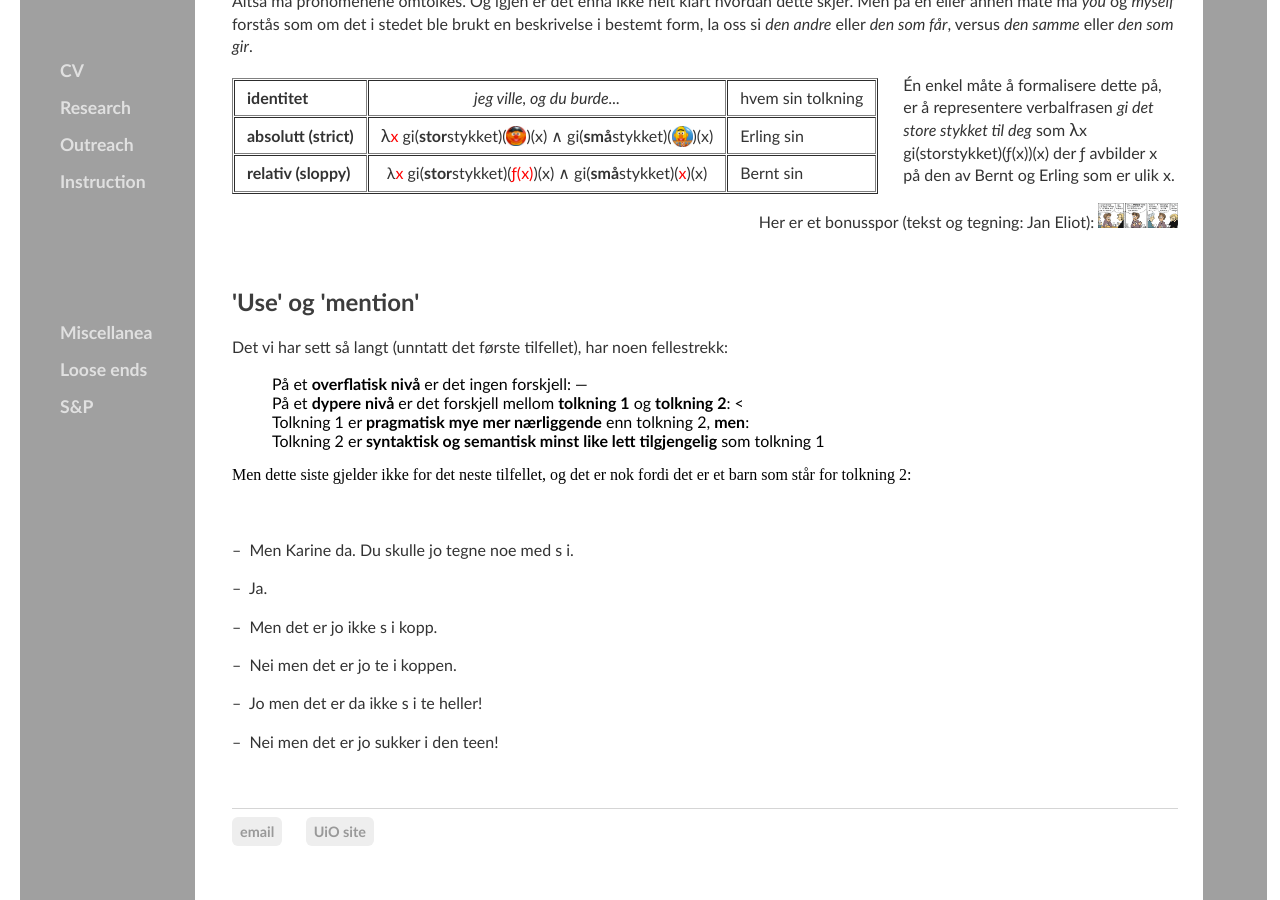
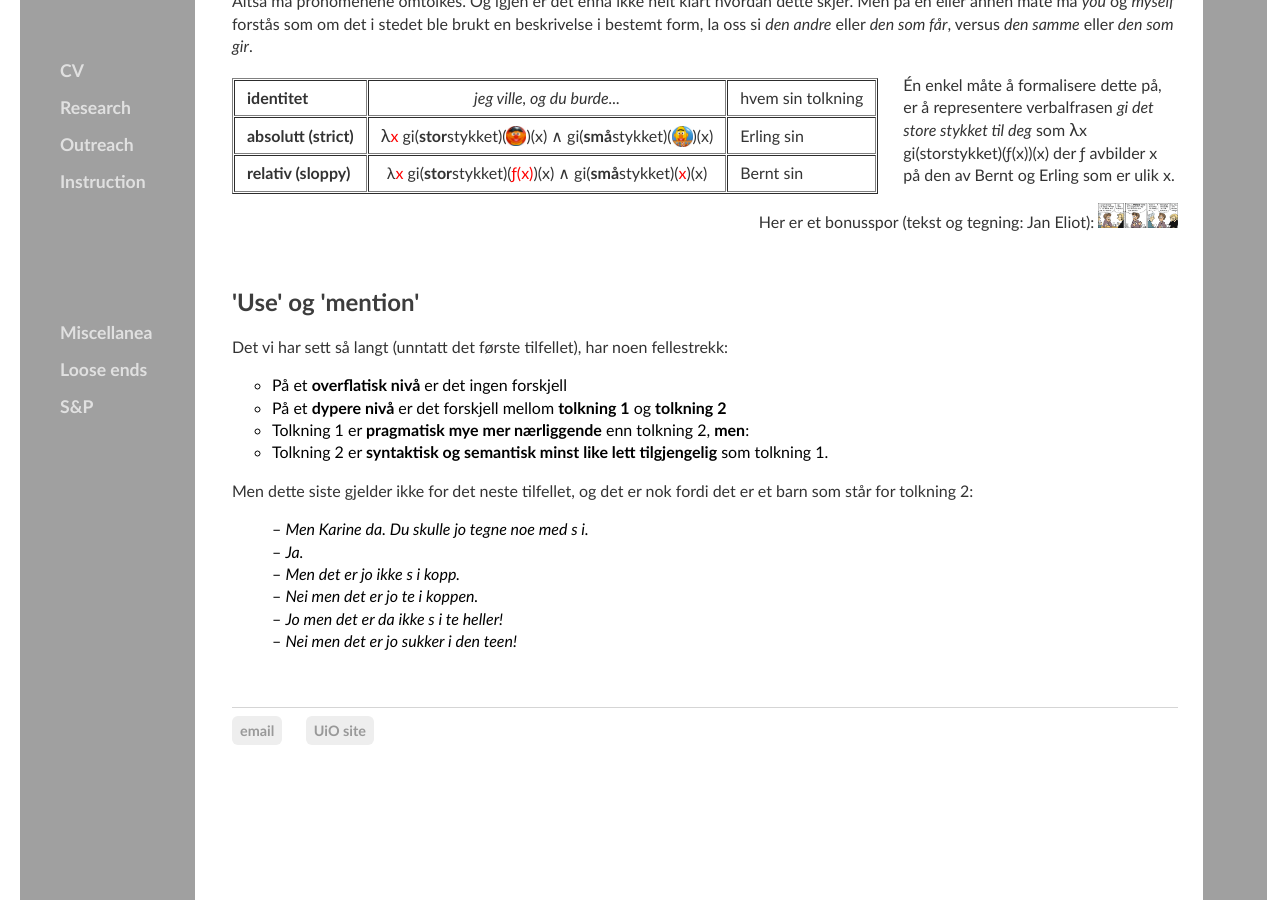
Before and after one commit to kjelljs/kjelljs.github.io, a Jekyll site: the page built from dissemination/vitsen.html, in a window 1280 px wide and 900 px high, scrolled down 3428 px. Built offline with Jekyll 4.4.1, drawn with Linux system fonts in a browser that asks for light colours.

Commit message:
Update vitsen.html

```diff
--- a/dissemination/vitsen.html
+++ b/dissemination/vitsen.html
@@ -206,27 +206,21 @@ figcaption {
 </section>
 <section></br>
 <h2>'Use' og 'mention'</h2>
-<p>Det vi har sett så langt (unntatt det første tilfellet), har noen fellestrekk:
-	<ul>
-	<li>På et <strong>overflatisk nivå </strong>er det ingen forskjell: —</li>
-	<li>På et <strong>dypere nivå </strong>er det forskjell mellom <strong>tolkning 1</strong> og <strong>tolkning 2</strong>: &lt;</li>
+<p>Det vi har sett så langt (unntatt det første tilfellet), har noen fellestrekk:</p>
+	<ul style="line-height:1.4; list-style-type:circle;"">
+	<li>På et <strong>overflatisk nivå </strong>er det ingen forskjell</li>
+	<li>På et <strong>dypere nivå </strong>er det forskjell mellom <strong>tolkning 1</strong> og <strong>tolkning 2</strong></li>
 	<li>Tolkning 1 er <strong>pragmatisk mye mer nærliggende</strong> enn tolkning 2, <strong>men</strong>:</li>
-	<li>Tolkning 2 er <strong>syntaktisk og semantisk minst like lett tilgjengelig</strong> som tolkning 1</li>
+	<li>Tolkning 2 er <strong>syntaktisk og semantisk minst like lett tilgjengelig</strong> som tolkning 1.</li>
 </ul>
-Men dette siste gjelder ikke for det neste tilfellet, og det er nok fordi det er et barn som står for tolkning 2:</p>
-<p>&nbsp;</p>
-
-<p>– &nbsp;Men Karine da. Du skulle jo tegne noe med s i.</p>
-
-<p>– &nbsp;Ja.</p>
-
-<p>– &nbsp;Men det er jo ikke s i kopp.</p>
-
-<p>– &nbsp;Nei men det er jo te i koppen.</p>
-
-<p>– &nbsp;Jo men det er da ikke s i te heller!</p>
-
-<p>– &nbsp;Nei men det er jo sukker i den teen!</p>
-
+<p>Men dette siste gjelder ikke for det neste tilfellet, og det er nok fordi det er et barn som står for tolkning 2:</p>
+<ul style="line-height:1.4;">
+	<li>&ndash; <i>Men Karine da. Du skulle jo tegne noe med s i.</i></li>
+	<li>&ndash; <i>Ja.</i></li>
+	<li>&ndash; <i>Men det er jo ikke s i kopp.</i></li>
+	<li>&ndash; <i>Nei men det er jo te i koppen.</i></li>
+	<li>&ndash; <i>Jo men det er da ikke s i te heller!</i></li>
+	<li>&ndash; <i>Nei men det er jo sukker i den teen!</i></li>
+</ul>
 <p>&nbsp;</p>
 </section>
```
